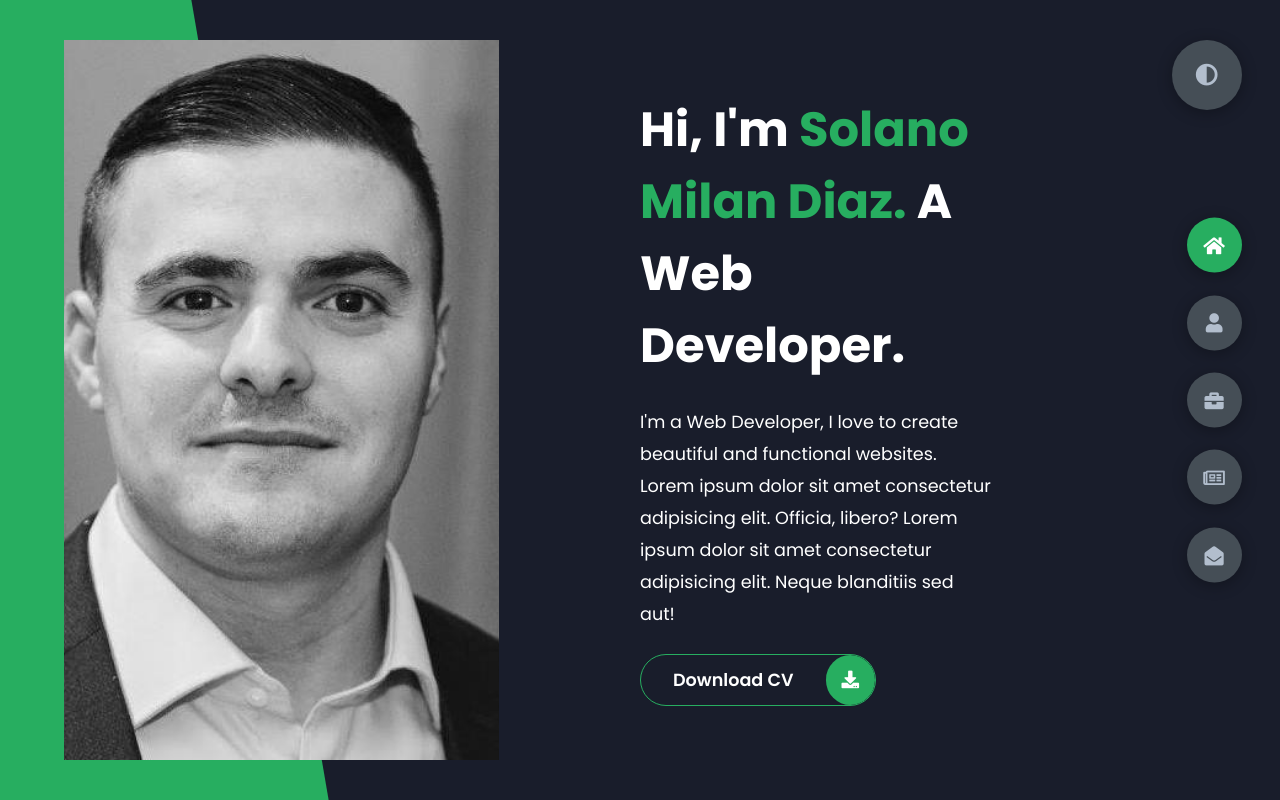
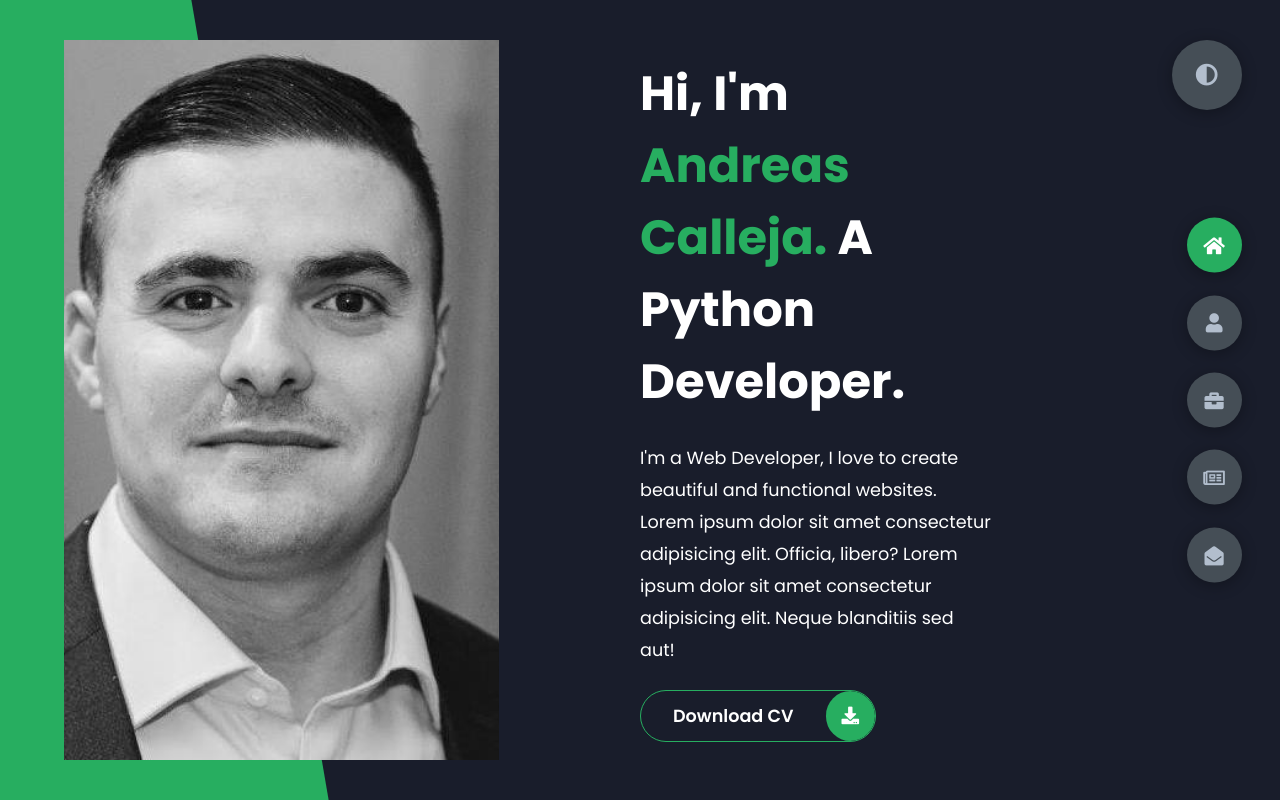
Before and after one commit to andreasmalta1/andreasportfolio, a plain HTML site: page index.html in a window 1280 px wide. Drawn offline with Linux system fonts and the light colour scheme.

Commit message:
Update index.html
Updated name and title

```diff
--- a/index.html
+++ b/index.html
@@ -22,8 +22,8 @@
             </div>
             <div class="right-header">
                 <h1 class="name">
-                    Hi, I'm <span>Solano Milan Diaz.</span>
-                    A Web Developer.
+                    Hi, I'm <span>Andreas Calleja.</span>
+                    A Python Developer.
                 </h1>
                 <p>
                     I'm a Web Developer, I love to create beautiful and functional websites.
```
